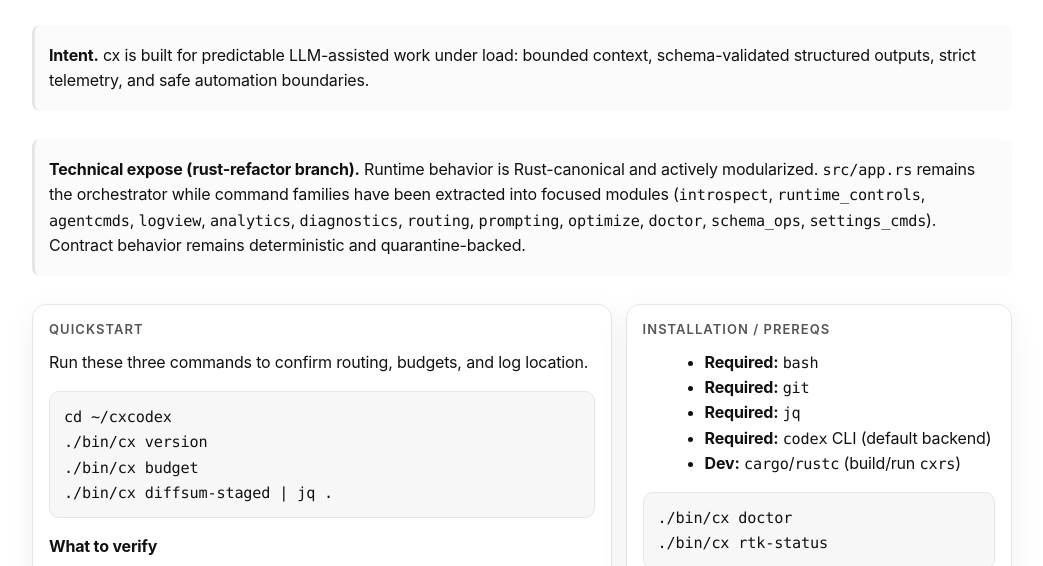
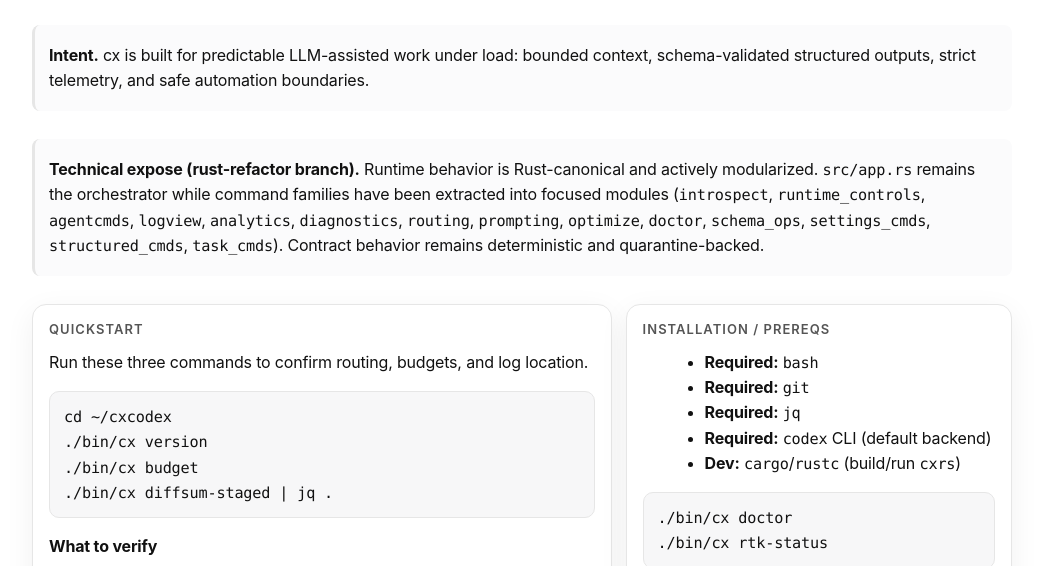
Before and after one commit to fugamante/cx, a plain HTML site: page docs/manuals/02_web/CX_MANUAL_MASTER.html in a window 1280 px wide. Shown: the part 154-720 px from the top of the page, without its empty margins (118-1161 px from the left). Drawn offline with Linux system fonts and the light colour scheme.

Commit message:
docs: sync technical expose with structured and task command modules

```diff
--- a/docs/manuals/02_web/CX_MANUAL_MASTER.html
+++ b/docs/manuals/02_web/CX_MANUAL_MASTER.html
@@ -19,7 +19,7 @@
       </section>
 
       <section class="callout">
-        <p><strong>Technical expose (rust-refactor branch).</strong> Runtime behavior is Rust-canonical and actively modularized. <code>src/app.rs</code> remains the orchestrator while command families have been extracted into focused modules (<code>introspect</code>, <code>runtime_controls</code>, <code>agentcmds</code>, <code>logview</code>, <code>analytics</code>, <code>diagnostics</code>, <code>routing</code>, <code>prompting</code>, <code>optimize</code>, <code>doctor</code>, <code>schema_ops</code>, <code>settings_cmds</code>). Contract behavior remains deterministic and quarantine-backed.</p>
+        <p><strong>Technical expose (rust-refactor branch).</strong> Runtime behavior is Rust-canonical and actively modularized. <code>src/app.rs</code> remains the orchestrator while command families have been extracted into focused modules (<code>introspect</code>, <code>runtime_controls</code>, <code>agentcmds</code>, <code>logview</code>, <code>analytics</code>, <code>diagnostics</code>, <code>routing</code>, <code>prompting</code>, <code>optimize</code>, <code>doctor</code>, <code>schema_ops</code>, <code>settings_cmds</code>, <code>structured_cmds</code>, <code>task_cmds</code>). Contract behavior remains deterministic and quarantine-backed.</p>
       </section>
 
       <section class="grid" aria-label="Quickstart">
```
Also changed, not shown: 3 other files.
